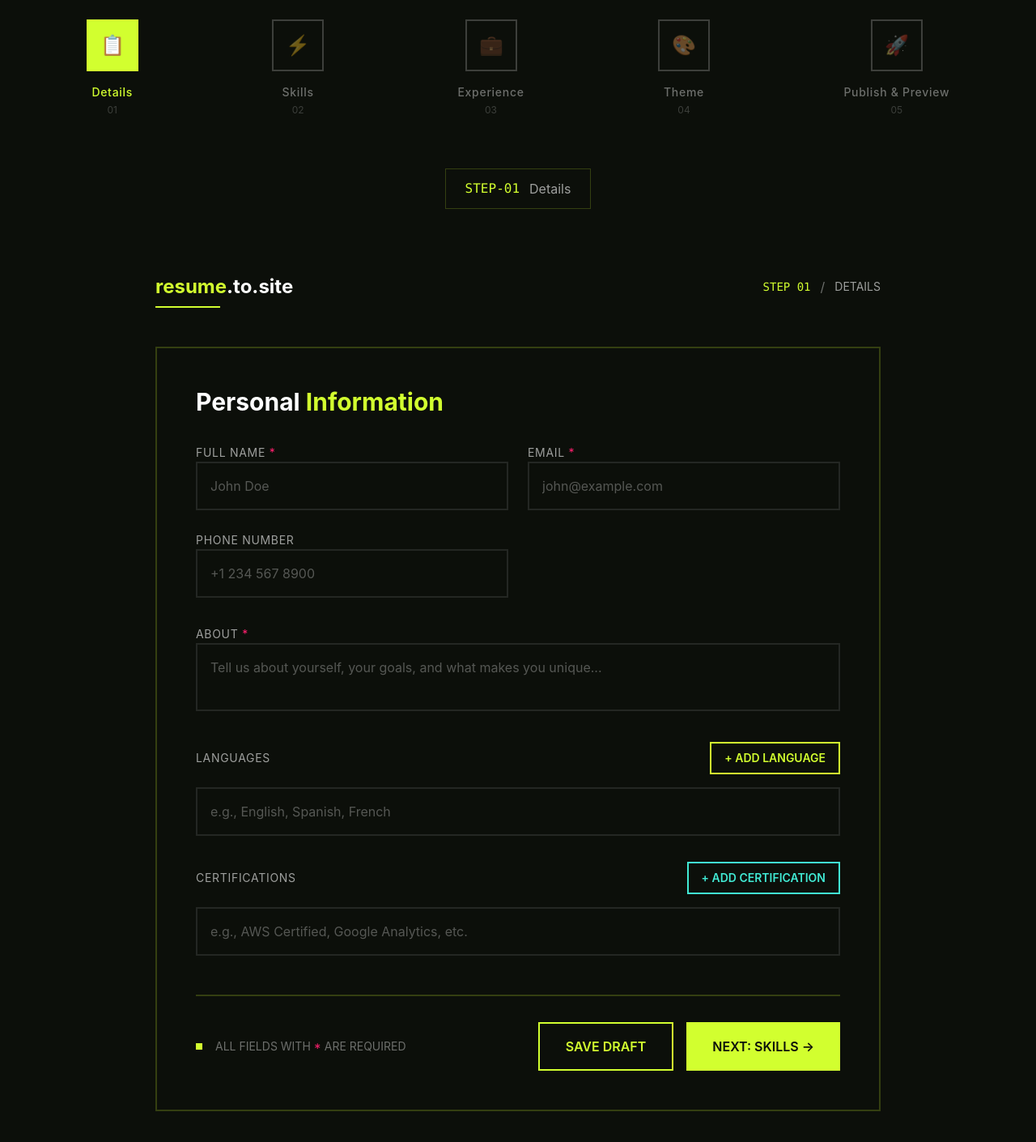
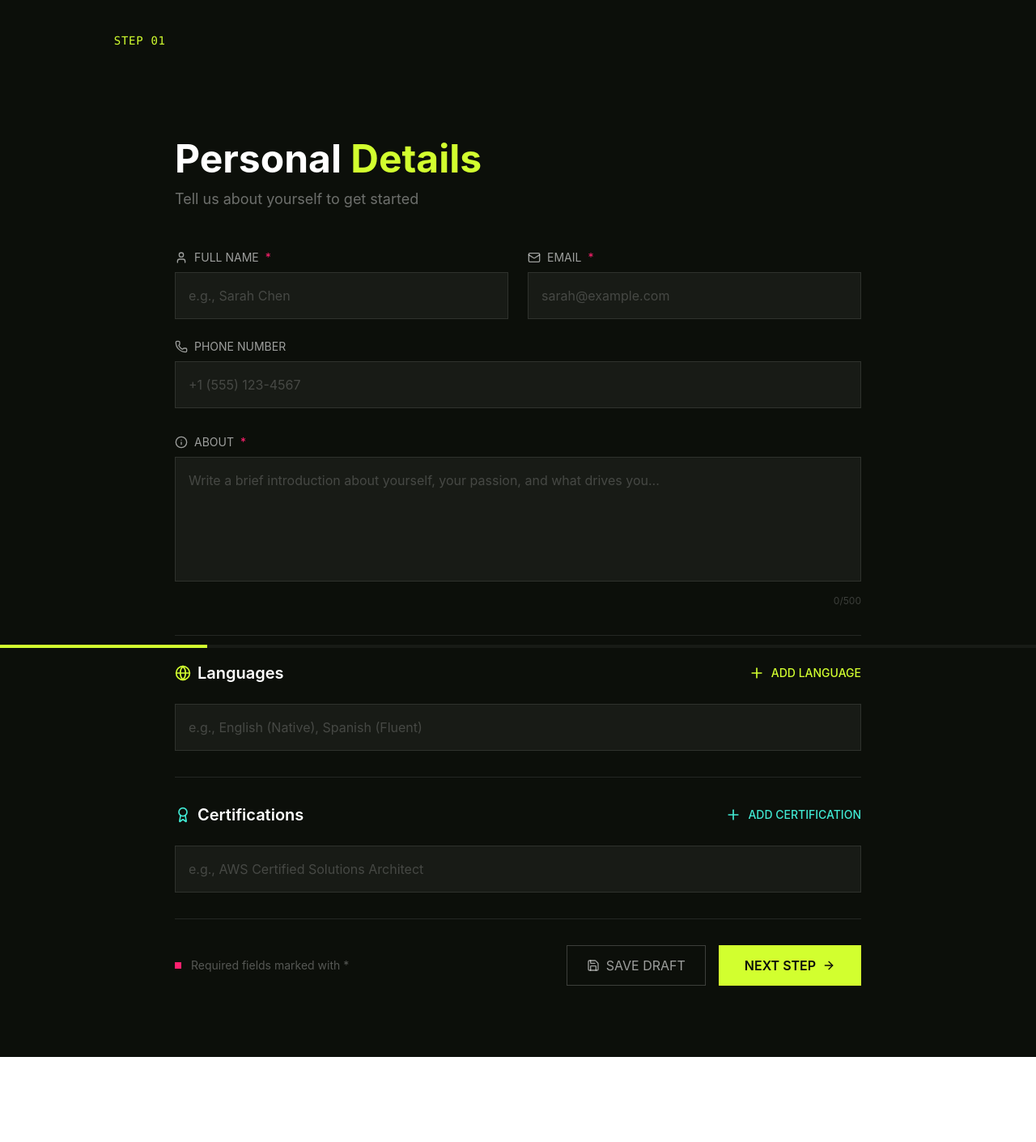
Before and after one commit to TehamiKamdar/resumetosite, a React (Vite) app: page /builder in a window 1280 px wide. Shown: the top 1410 px of the page at 81% size. After the commit the page ends 1305 px from the top, so only its background shows below. Built offline with nearby package versions, Linux system fonts and the light colour scheme.

Commit message:
Details Page done, skills page in process

```diff
--- a/src/layouts/BuilderLayout.tsx
+++ b/src/layouts/BuilderLayout.tsx
@@ -18,7 +18,6 @@
       <div className="w-full">
   {/* Steps Container */}
   <div className="relative">
-
     {/* Steps */}
     <div className="relative flex justify-around">
       {steps.map((step) => (
@@ -27,55 +26,15 @@
           className="flex flex-col items-center"
           onClick={() => setActiveStep(step.number)}
         >
-                {/* Step Circle */}
-                <div
-                  className={`
-                    w-16 h-16 flex items-center justify-center text-2xl
-                    border-2 transition-all duration-300 cursor-pointer
-                    ${activeStep === step.number
-                      ? 'border-[#d2ff2f] bg-[#d2ff2f] text-[#0c0f0a]'
-                      : activeStep > step.number
-                        ? 'border-[#41ead4] bg-[#41ead4]/10 text-[#41ead4]'
-                        : 'border-white/20 bg-transparent text-white/40'
-                    }
-                  `}
-                >
-                  {activeStep > step.number ? '✓' : step.icon}
-                </div>
 
-                {/* Step Name */}
-                <span
-                  className={`
-                    mt-4 text-sm font-medium tracking-wider
-                    ${activeStep === step.number
-                      ? 'text-[#d2ff2f]'
-                      : activeStep > step.number
-                        ? 'text-[#41ead4]'
-                        : 'text-white/40'
-                    }
-                  `}
-                >
-                  {step.name}
+          {/* Step Name - Sirf Active Step Ke Liye */}
+          {activeStep === step.number && (
+            <span className="mt-4 text-sm font-mono text-[#d2ff2f] tracking-wider">
+              STEP {step.number.toString().padStart(2, '0')}
             </span>
-
-                {/* Step Number (small) */}
-                <span className="text-xs text-white/20 mt-1">
-                  0{step.number}
-                </span>
+          )}
         </div>
       ))}
-          </div>
-        </div>
-
-        {/* Active Step Indicator */}
-        <div className="mt-16 text-center">
-          <div className="inline-flex items-center gap-3 border border-[#d2ff2f]/20 px-6 py-3">
-            <span className="text-[#d2ff2f] font-mono">
-              STEP-0{activeStep}
-            </span>
-            <span className="text-white/60">
-              {steps[activeStep - 1].name}
-            </span>
     </div>
   </div>
 </div>
--- a/src/pages/builder/Details.tsx
+++ b/src/pages/builder/Details.tsx
@@ -1,5 +1,6 @@
-// DetailsPage.jsx
+// Details.jsx
 import React, { useState } from 'react';
+import { User, Mail, Phone, Info, Globe, Award, Save, ArrowRight, Plus, X } from 'lucide-react';
 
 const Details = () => {
   const [formData, setFormData] = useState({
@@ -72,34 +73,25 @@
   };
 
   return (
-    <div className="min-h-screen bg-[#0c0f0a] p-8">
-      {/* Header with Steps */}
-      <div className="max-w-4xl mx-auto mb-12">
-        <div className="flex items-center justify-between">
-          <h1 className="text-2xl font-bold text-white">
-            <span className="text-[#d2ff2f]">resume</span>.to.site
+    <div className="min-h-screen bg-[#0c0f0a]">
+      {/* Main Content */}
+      <div className="max-w-4xl mx-auto px-6 py-16">
+        {/* Title Section */}
+        <div className="mb-12">
+          <h1 className="text-5xl font-bold text-white mb-3">
+            Personal <span className="text-[#d2ff2f]">Details</span>
           </h1>
-          <div className="flex items-center gap-3">
-            <span className="text-[#d2ff2f] text-sm font-mono">STEP 01</span>
-            <span className="text-white/40">/</span>
-            <span className="text-white/60 text-sm">DETAILS</span>
-          </div>
+          <p className="text-white/40 text-lg">Tell us about yourself to get started</p>
         </div>
-        <div className="w-20 h-[2px] bg-[#d2ff2f] mt-2"></div>
-      </div>
 
-      {/* Main Form */}
-      <div className="max-w-4xl mx-auto">
-        <div className="border-2 border-[#d2ff2f]/20 p-8 md:p-12">
-          <h2 className="text-3xl font-bold text-white mb-8">
-            Personal <span className="text-[#d2ff2f]">Information</span>
-          </h2>
-
+        {/* Form Grid */}
+        <div className="space-y-8">
           {/* Personal Info Grid */}
-          <div className="grid md:grid-cols-2 gap-6 mb-8">
+          <div className="grid md:grid-cols-2 gap-6">
             {/* Full Name */}
-            <div className="space-y-2">
-              <label className="text-white/60 text-sm tracking-wider">
+            <div className="group">
+              <label className="flex items-center gap-2 text-white/60 text-sm mb-2 group-focus-within:text-[#d2ff2f] transition">
+                <User className="w-4 h-4" />
                 FULL NAME <span className="text-[#ff206e]">*</span>
               </label>
               <input
@@ -107,14 +99,15 @@
                 name="fullName"
                 value={formData.fullName}
                 onChange={handleInputChange}
-                placeholder="John Doe"
-                className="w-full bg-transparent border-2 border-white/10 p-4 text-white placeholder-white/30 focus:border-[#d2ff2f] outline-none transition"
+                placeholder="e.g., Sarah Chen"
+                className="w-full bg-white/5 border border-white/10 p-4 text-white placeholder-white/20 focus:border-[#d2ff2f] focus:bg-white/10 outline-none transition"
               />
             </div>
 
             {/* Email */}
-            <div className="space-y-2">
-              <label className="text-white/60 text-sm tracking-wider">
+            <div className="group">
+              <label className="flex items-center gap-2 text-white/60 text-sm mb-2 group-focus-within:text-[#d2ff2f] transition">
+                <Mail className="w-4 h-4" />
                 EMAIL <span className="text-[#ff206e]">*</span>
               </label>
               <input
@@ -122,14 +115,15 @@
                 name="email"
                 value={formData.email}
                 onChange={handleInputChange}
-                placeholder="john@example.com"
-                className="w-full bg-transparent border-2 border-white/10 p-4 text-white placeholder-white/30 focus:border-[#d2ff2f] outline-none transition"
+                placeholder="sarah@example.com"
+                className="w-full bg-white/5 border border-white/10 p-4 text-white placeholder-white/20 focus:border-[#d2ff2f] focus:bg-white/10 outline-none transition"
               />
             </div>
 
             {/* Phone */}
-            <div className="space-y-2">
-              <label className="text-white/60 text-sm tracking-wider">
+            <div className="group md:col-span-2">
+              <label className="flex items-center gap-2 text-white/60 text-sm mb-2 group-focus-within:text-[#d2ff2f] transition">
+                <Phone className="w-4 h-4" />
                 PHONE NUMBER
               </label>
               <input
@@ -137,37 +131,44 @@
                 name="phone"
                 value={formData.phone}
                 onChange={handleInputChange}
-                placeholder="+1 234 567 8900"
-                className="w-full bg-transparent border-2 border-white/10 p-4 text-white placeholder-white/30 focus:border-[#d2ff2f] outline-none transition"
+                placeholder="+1 (555) 123-4567"
+                className="w-full bg-white/5 border border-white/10 p-4 text-white placeholder-white/20 focus:border-[#d2ff2f] focus:bg-white/10 outline-none transition"
               />
             </div>
           </div>
 
           {/* About */}
-          <div className="space-y-2 mb-8">
-            <label className="text-white/60 text-sm tracking-wider">
+          <div className="group">
+            <label className="flex items-center gap-2 text-white/60 text-sm mb-2 group-focus-within:text-[#d2ff2f] transition">
+              <Info className="w-4 h-4" />
               ABOUT <span className="text-[#ff206e]">*</span>
             </label>
             <textarea
               name="about"
               value={formData.about}
               onChange={handleInputChange}
-              placeholder="Tell us about yourself, your goals, and what makes you unique..."
-              className="w-full bg-transparent border-2 border-white/10 p-4 text-white placeholder-white/30 focus:border-[#d2ff2f] outline-none transition resize-none"
+              rows="5"
+              placeholder="Write a brief introduction about yourself, your passion, and what drives you..."
+              className="w-full bg-white/5 border border-white/10 p-4 text-white placeholder-white/20 focus:border-[#d2ff2f] focus:bg-white/10 outline-none transition resize-none"
             />
+            <div className="text-right mt-1">
+              <span className="text-white/20 text-xs">{formData.about.length}/500</span>
+            </div>
           </div>
 
           {/* Languages Section */}
-          <div className="mb-8">
-            <div className="flex items-center justify-between mb-4">
-              <label className="text-white/60 text-sm tracking-wider">
-                LANGUAGES
-              </label>
+          <div className="border-t border-white/10 pt-8">
+            <div className="flex items-center justify-between mb-6">
+              <div className="flex items-center gap-2">
+                <Globe className="w-5 h-5 text-[#d2ff2f]" />
+                <h2 className="text-xl font-semibold text-white">Languages</h2>
+              </div>
               <button
                 onClick={addLanguage}
-                className="text-[#d2ff2f] border-2 border-[#d2ff2f] px-4 py-2 text-sm font-semibold hover:bg-[#d2ff2f] hover:text-[#0c0f0a] transition flex items-center gap-2"
+                className="flex items-center gap-2 text-[#d2ff2f] hover:text-white transition group"
               >
-                + ADD LANGUAGE
+                <Plus className="w-5 h-5 group-hover:rotate-90 transition" />
+                <span className="text-sm font-medium">ADD LANGUAGE</span>
               </button>
             </div>
 
@@ -178,15 +179,15 @@
                     type="text"
                     value={lang}
                     onChange={(e) => handleLanguageChange(index, e.target.value)}
-                    placeholder="e.g., English, Spanish, French"
-                    className="flex-1 bg-transparent border-2 border-white/10 p-4 text-white placeholder-white/30 focus:border-[#d2ff2f] outline-none transition"
+                    placeholder="e.g., English (Native), Spanish (Fluent)"
+                    className="flex-1 bg-white/5 border border-white/10 p-4 text-white placeholder-white/20 focus:border-[#d2ff2f] focus:bg-white/10 outline-none transition"
                   />
                   {formData.languages.length > 1 && (
                     <button
                       onClick={() => removeLanguage(index)}
-                      className="text-[#ff206e] border-2 border-[#ff206e] w-12 h-12 flex items-center justify-center text-xl hover:bg-[#ff206e] hover:text-[#0c0f0a] transition"
+                      className="text-white/40 hover:text-[#ff206e] transition p-2"
                     >
-                      ×
+                      <X className="w-5 h-5" />
                     </button>
                   )}
                 </div>
@@ -195,16 +196,18 @@
           </div>
 
           {/* Certifications Section */}
-          <div className="mb-8">
-            <div className="flex items-center justify-between mb-4">
-              <label className="text-white/60 text-sm tracking-wider">
-                CERTIFICATIONS
-              </label>
+          <div className="border-t border-white/10 pt-8">
+            <div className="flex items-center justify-between mb-6">
+              <div className="flex items-center gap-2">
+                <Award className="w-5 h-5 text-[#41ead4]" />
+                <h2 className="text-xl font-semibold text-white">Certifications</h2>
+              </div>
               <button
                 onClick={addCertification}
-                className="text-[#41ead4] border-2 border-[#41ead4] px-4 py-2 text-sm font-semibold hover:bg-[#41ead4] hover:text-[#0c0f0a] transition flex items-center gap-2"
+                className="flex items-center gap-2 text-[#41ead4] hover:text-white transition group"
               >
-                + ADD CERTIFICATION
+                <Plus className="w-5 h-5 group-hover:rotate-90 transition" />
+                <span className="text-sm font-medium">ADD CERTIFICATION</span>
               </button>
             </div>
 
@@ -215,15 +218,15 @@
                     type="text"
                     value={cert}
                     onChange={(e) => handleCertificationChange(index, e.target.value)}
-                    placeholder="e.g., AWS Certified, Google Analytics, etc."
-                    className="flex-1 bg-transparent border-2 border-white/10 p-4 text-white placeholder-white/30 focus:border-[#41ead4] outline-none transition"
+                    placeholder="e.g., AWS Certified Solutions Architect"
+                    className="flex-1 bg-white/5 border border-white/10 p-4 text-white placeholder-white/20 focus:border-[#41ead4] focus:bg-white/10 outline-none transition"
                   />
                   {formData.certifications.length > 1 && (
                     <button
                       onClick={() => removeCertification(index)}
-                      className="text-[#ff206e] border-2 border-[#ff206e] w-12 h-12 flex items-center justify-center text-xl hover:bg-[#ff206e] hover:text-[#0c0f0a] transition"
+                      className="text-white/40 hover:text-[#ff206e] transition p-2"
                     >
-                      ×
+                      <X className="w-5 h-5" />
                     </button>
                   )}
                 </div>
@@ -231,23 +234,30 @@
             </div>
           </div>
 
-          {/* Progress & Navigation */}
-          <div className="flex items-center justify-between mt-12 pt-8 border-t-2 border-[#d2ff2f]/20">
-            <div className="flex items-center gap-4">
-              <div className="w-2 h-2 bg-[#d2ff2f]"></div>
-              <span className="text-white/40 text-sm">ALL FIELDS WITH <span className="text-[#ff206e]">*</span> ARE REQUIRED</span>
+          {/* Form Actions */}
+          <div className="flex items-center justify-between pt-8 border-t border-white/10">
+            <div className="flex items-center gap-3">
+              <div className="w-2 h-2 bg-[#ff206e]"></div>
+              <span className="text-white/30 text-sm">Required fields marked with *</span>
             </div>
 
             <div className="flex gap-4">
-              <button className="border-2 border-[#d2ff2f] text-[#d2ff2f] px-8 py-4 font-semibold hover:bg-[#d2ff2f] hover:text-[#0c0f0a] transition">
+              <button className="flex items-center gap-2 border border-white/20 text-white/60 px-6 py-3 hover:border-white/40 hover:text-white transition group">
+                <Save className="w-4 h-4 group-hover:rotate-12 transition" />
                 SAVE DRAFT
               </button>
-              <button className="bg-[#d2ff2f] text-[#0c0f0a] px-8 py-4 font-semibold hover:bg-[#d2ff2f]/90 transition flex items-center gap-2">
-                NEXT: SKILLS →
+              <button className="flex items-center gap-2 bg-[#d2ff2f] text-[#0c0f0a] px-8 py-3 font-semibold hover:bg-[#d2ff2f]/90 transition group">
+                NEXT STEP
+                <ArrowRight className="w-4 h-4 group-hover:translate-x-1 transition" />
               </button>
             </div>
           </div>
         </div>
+      </div>
+
+      {/* Simple Progress Bar */}
+      <div className="fixed bottom-0 left-0 w-full h-1 bg-white/5">
+        <div className="h-full w-1/5 bg-[#d2ff2f]"></div>
       </div>
     </div>
   );
```
Lines whose indentation alone changed are shown as unchanged.
